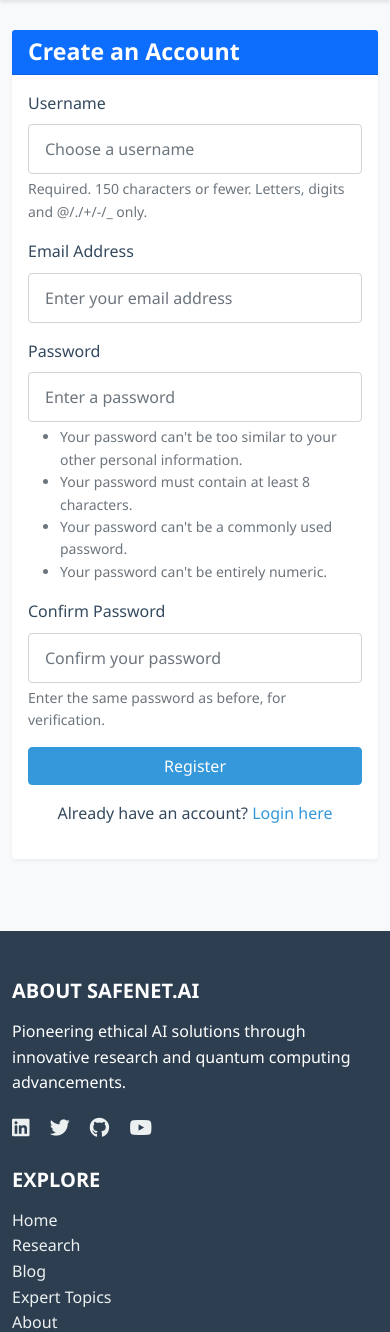
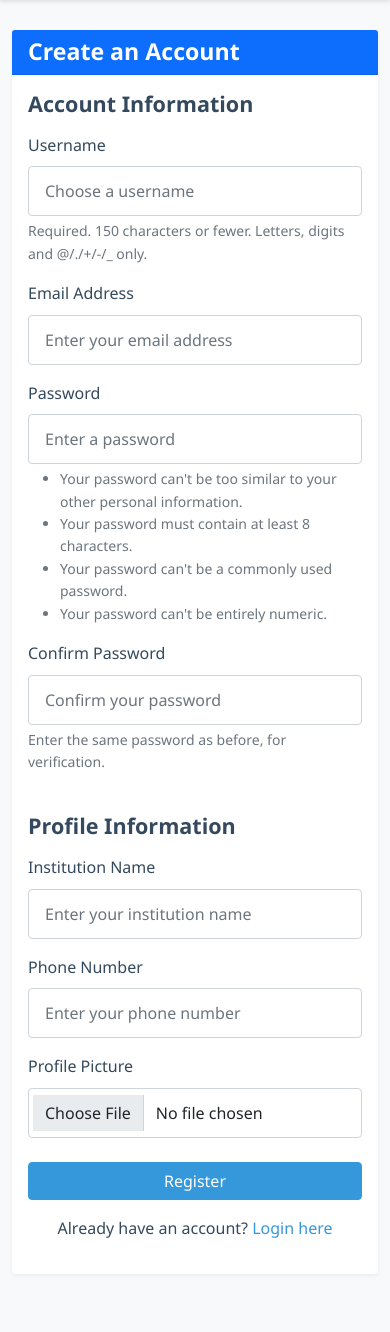
Before and after one commit to Mominul-Islam-cmd/safentAI_final, a Django app: page /accounts/register/ in a window 390 px wide. Shown: the part 64-1396 px from the top of the page. Run offline with Django 4.2, Linux system fonts and the light colour scheme.

Commit message:
Enhance user registration by adding profile picture, institution, and phone number fields.
Replit-Commit-Author: Agent
Replit-Commit-Session-Id: 6776a437-46e2-4559-a798-5b5b9cf2f0e9
Replit-Commit-Screenshot-Url: https://storage.googleapis.com/screenshot-production-us-central1/419be2bb-f7c6-44f7-8518-f25256a95d39/e202d9d0-ba7b-451a-9714-f73eadcb9486.jpg

```diff
--- a/accounts/forms.py
+++ b/accounts/forms.py
@@ -10,6 +10,17 @@ class UserRegisterForm(UserCreationForm):
     class Meta:
         model = User
         fields = ['username', 'email', 'password1', 'password2']
+
+
+class ProfileRegisterForm(forms.ModelForm):
+    class Meta:
+        model = Profile
+        fields = ['institution_name', 'profile_picture', 'phone_number']
+        widgets = {
+            'profile_picture': forms.ClearableFileInput(attrs={'class': 'form-control'}),
+            'institution_name': forms.TextInput(attrs={'class': 'form-control', 'placeholder': 'Enter your institution name'}),
+            'phone_number': forms.TextInput(attrs={'class': 'form-control', 'placeholder': 'Enter your phone number'})
+        }
 
 
 class UserUpdateForm(forms.ModelForm):
--- a/accounts/views.py
+++ b/accounts/views.py
@@ -4,7 +4,7 @@ from django.contrib.auth.decorators import login_required
 from django.contrib.auth.views import LoginView, LogoutView, PasswordResetView, PasswordResetDoneView, PasswordResetConfirmView, PasswordResetCompleteView
 from django.core.mail import send_mail
 from django.conf import settings
-from .forms import UserRegisterForm, UserUpdateForm, ProfileUpdateForm, ContactForm
+from .forms import UserRegisterForm, UserUpdateForm, ProfileUpdateForm, ContactForm, ProfileRegisterForm
 
 
 class CustomLoginView(LoginView):
@@ -35,15 +35,25 @@ class CustomPasswordResetCompleteView(PasswordResetCompleteView):
 
 def register(request):
     if request.method == 'POST':
-        form = UserRegisterForm(request.POST)
-        if form.is_valid():
-            form.save()
-            username = form.cleaned_data.get('username')
+        user_form = UserRegisterForm(request.POST)
+        profile_form = ProfileRegisterForm(request.POST, request.FILES)
+        if user_form.is_valid() and profile_form.is_valid():
+            user = user_form.save()
+            # Don't save profile form yet, just get the data
+            profile = user.profile  # Profile is created via signal
+            profile.institution_name = profile_form.cleaned_data.get('institution_name')
+            profile.phone_number = profile_form.cleaned_data.get('phone_number')
+            if 'profile_picture' in request.FILES:
+                profile.profile_picture = request.FILES['profile_picture']
+            profile.save()
+
+            username = user_form.cleaned_data.get('username')
             messages.success(request, f'Account created for {username}! You can now log in.')
             return redirect('login')
     else:
-        form = UserRegisterForm()
-    return render(request, 'accounts/register.html', {'form': form})
+        user_form = UserRegisterForm()
+        profile_form = ProfileRegisterForm()
+    return render(request, 'accounts/register.html', {'user_form': user_form, 'profile_form': profile_form})
 
 
 @login_required
--- a/safenet_ai/settings.py
+++ b/safenet_ai/settings.py
@@ -14,6 +14,9 @@ SECRET_KEY = 'django-insecure-safenet-ai-placeholder-key-change-in-production'
 DEBUG = True
 
 ALLOWED_HOSTS = ['0.0.0.0', 'localhost', '127.0.0.1', '*']
+
+# CSRF Trusted Origins
+CSRF_TRUSTED_ORIGINS = ['https://*.replit.dev', 'https://*.replit.app']
 
 # Application definition
 
--- a/templates/accounts/register.html
+++ b/templates/accounts/register.html
@@ -10,26 +10,27 @@
                 <h3 class="mb-0">Create an Account</h3>
             </div>
             <div class="card-body">
-                <form method="post">
+                <form method="post" enctype="multipart/form-data">
                     {% csrf_token %}
 
+                    <h4 class="mb-3">Account Information</h4>
                     <div class="form-group mb-3">
-                        <label for="{{ form.username.id_for_label }}" class="form-label">Username</label>
-                        <input type="text" name="{{ form.username.name }}" id="{{ form.username.id_for_label }}" class="form-control {% if form.username.errors %}is-invalid{% endif %}" placeholder="Choose a username" required>
-                        {% if form.username.errors %}
+                        <label for="{{ user_form.username.id_for_label }}" class="form-label">Username</label>
+                        <input type="text" name="{{ user_form.username.name }}" id="{{ user_form.username.id_for_label }}" class="form-control {% if user_form.username.errors %}is-invalid{% endif %}" placeholder="Choose a username" required>
+                        {% if user_form.username.errors %}
                             <div class="invalid-feedback">
-                                {{ form.username.errors }}
+                                {{ user_form.username.errors }}
                             </div>
                         {% endif %}
                         <div class="form-text">Required. 150 characters or fewer. Letters, digits and @/./+/-/_ only.</div>
                     </div>
 
                     <div class="form-group mb-3">
-                        <label for="{{ form.email.id_for_label }}" class="form-label">Email Address</label>
-                        <input type="email" name="{{ form.email.name }}" id="{{ form.email.id_for_label }}" class="form-control {% if form.email.errors %}is-invalid{% endif %}" placeholder="Enter your email address" required>
-                        {% if form.email.errors %}
+                        <label for="{{ user_form.email.id_for_label }}" class="form-label">Email Address</label>
+                        <input type="email" name="{{ user_form.email.name }}" id="{{ user_form.email.id_for_label }}" class="form-control {% if user_form.email.errors %}is-invalid{% endif %}" placeholder="Enter your email address" required>
+                        {% if user_form.email.errors %}
                             <div class="invalid-feedback">
-                                {{ form.email.errors }}
+                                {{ user_form.email.errors }}
                             </div>
                         {% endif %}
                     </div>
@@ -37,11 +38,11 @@
                     <div class="row">
                         <div class="col-md-6">
                             <div class="form-group mb-3">
-                                <label for="{{ form.password1.id_for_label }}" class="form-label">Password</label>
-                                <input type="password" name="{{ form.password1.name }}" id="{{ form.password1.id_for_label }}" class="form-control {% if form.password1.errors %}is-invalid{% endif %}" placeholder="Enter a password" required>
-                                {% if form.password1.errors %}
+                                <label for="{{ user_form.password1.id_for_label }}" class="form-label">Password</label>
+                                <input type="password" name="{{ user_form.password1.name }}" id="{{ user_form.password1.id_for_label }}" class="form-control {% if user_form.password1.errors %}is-invalid{% endif %}" placeholder="Enter a password" required>
+                                {% if user_form.password1.errors %}
                                     <div class="invalid-feedback">
-                                        {{ form.password1.errors }}
+                                        {{ user_form.password1.errors }}
                                     </div>
                                 {% endif %}
                                 <div class="form-text">
@@ -56,11 +57,11 @@
                         </div>
                         <div class="col-md-6">
                             <div class="form-group mb-3">
-                                <label for="{{ form.password2.id_for_label }}" class="form-label">Confirm Password</label>
-                                <input type="password" name="{{ form.password2.name }}" id="{{ form.password2.id_for_label }}" class="form-control {% if form.password2.errors %}is-invalid{% endif %}" placeholder="Confirm your password" required>
-                                {% if form.password2.errors %}
+                                <label for="{{ user_form.password2.id_for_label }}" class="form-label">Confirm Password</label>
+                                <input type="password" name="{{ user_form.password2.name }}" id="{{ user_form.password2.id_for_label }}" class="form-control {% if user_form.password2.errors %}is-invalid{% endif %}" placeholder="Confirm your password" required>
+                                {% if user_form.password2.errors %}
                                     <div class="invalid-feedback">
-                                        {{ form.password2.errors }}
+                                        {{ user_form.password2.errors }}
                                     </div>
                                 {% endif %}
                                 <div class="form-text">Enter the same password as before, for verification.</div>
@@ -68,13 +69,53 @@
                         </div>
                     </div>
 
-                    <div class="d-grid gap-2">
+                    <h4 class="mb-3 mt-4">Profile Information</h4>
+
+                    <div class="form-group mb-3">
+                        <label for="{{ profile_form.institution_name.id_for_label }}" class="form-label">Institution Name</label>
+                        <input type="text" name="{{ profile_form.institution_name.name }}" id="{{ profile_form.institution_name.id_for_label }}" class="form-control {% if profile_form.institution_name.errors %}is-invalid{% endif %}" placeholder="Enter your institution name">
+                        {% if profile_form.institution_name.errors %}
+                            <div class="invalid-feedback">
+                                {{ profile_form.institution_name.errors }}
+                            </div>
+                        {% endif %}
+                    </div>
+
+                    <div class="form-group mb-3">
+                        <label for="{{ profile_form.phone_number.id_for_label }}" class="form-label">Phone Number</label>
+                        <input type="text" name="{{ profile_form.phone_number.name }}" id="{{ profile_form.phone_number.id_for_label }}" class="form-control {% if profile_form.phone_number.errors %}is-invalid{% endif %}" placeholder="Enter your phone number">
+                        {% if profile_form.phone_number.errors %}
+                            <div class="invalid-feedback">
+                                {{ profile_form.phone_number.errors }}
+                            </div>
+                        {% endif %}
+                    </div>
+
+                    <div class="form-group mb-3">
+                        <label for="{{ profile_form.profile_picture.id_for_label }}" class="form-label">Profile Picture</label>
+                        <input type="file" name="{{ profile_form.profile_picture.name }}" id="{{ profile_form.profile_picture.id_for_label }}" class="form-control {% if profile_form.profile_picture.errors %}is-invalid{% endif %}">
+                        {% if profile_form.profile_picture.errors %}
+                            <div class="invalid-feedback">
+                                {{ profile_form.profile_picture.errors }}
+                            </div>
+                        {% endif %}
+                    </div>
+
+                    <div class="d-grid gap-2 mt-4">
                         <button type="submit" class="btn btn-primary">Register</button>
                     </div>
 
-                    {% if form.non_field_errors %}
+                    {% if user_form.non_field_errors %}
                         <div class="alert alert-danger mt-3">
-                            {% for error in form.non_field_errors %}
+                            {% for error in user_form.non_field_errors %}
+                                {{ error }}
+                            {% endfor %}
+                        </div>
+                    {% endif %}
+
+                    {% if profile_form.non_field_errors %}
+                        <div class="alert alert-danger mt-3">
+                            {% for error in profile_form.non_field_errors %}
                                 {{ error }}
                             {% endfor %}
                         </div>
```
Also changed, not shown: generated-icon.png (added).
